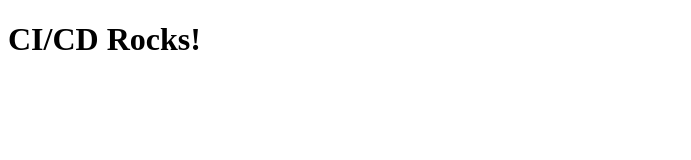
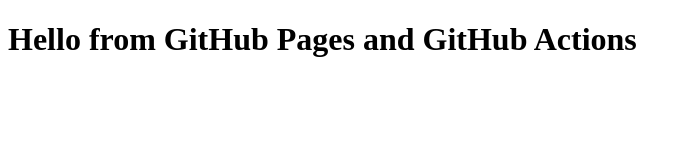
Before and after one commit to gha-training/pagestest, a plain HTML site: page javascript/index.html in a window 1280 px wide. Shown: the whole page, without its empty margins (0-691 px from the left). Drawn offline with Linux system fonts and the light colour scheme.

Commit message:
Update index.html

```diff
--- a/javascript/index.html
+++ b/javascript/index.html
@@ -1,7 +1,7 @@
 <!DOCTYPE html>
 <html>
-<head><title>Hello World</title></head>
-<body>
-  <h1>CI/CD Rocks!</h1>
-</body>
+ <head><title>Hello World</title></head>
+ <body>
+  <h1>Hello from GitHub Pages and GitHub Actions</h1>
+ </body>
 </html>
```
